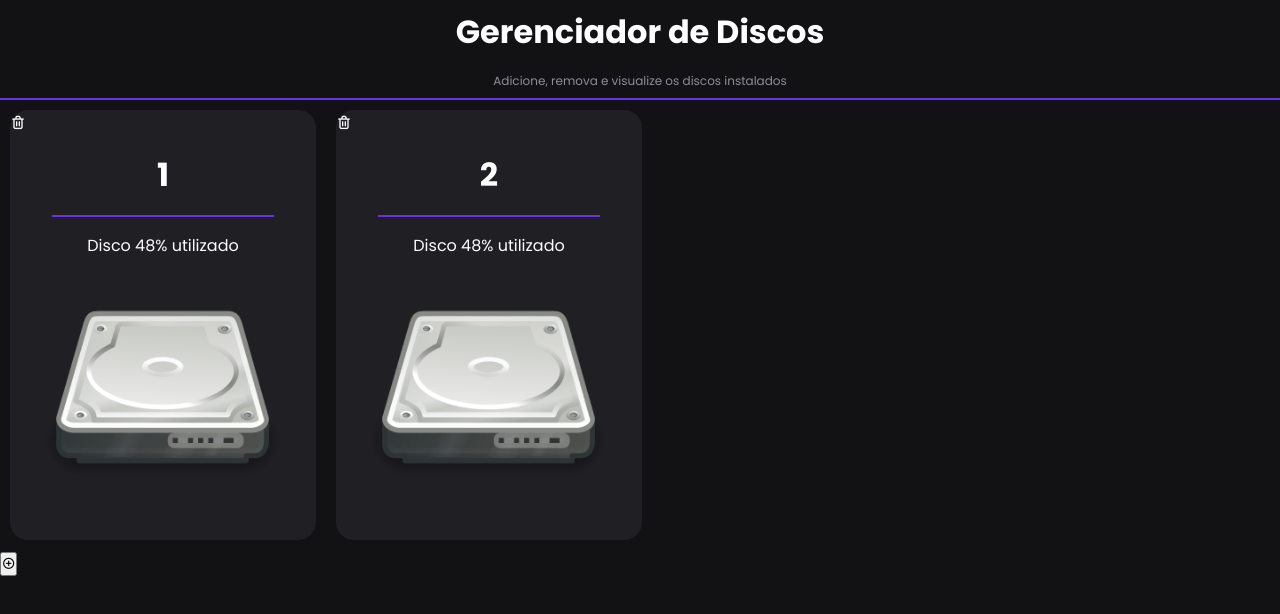
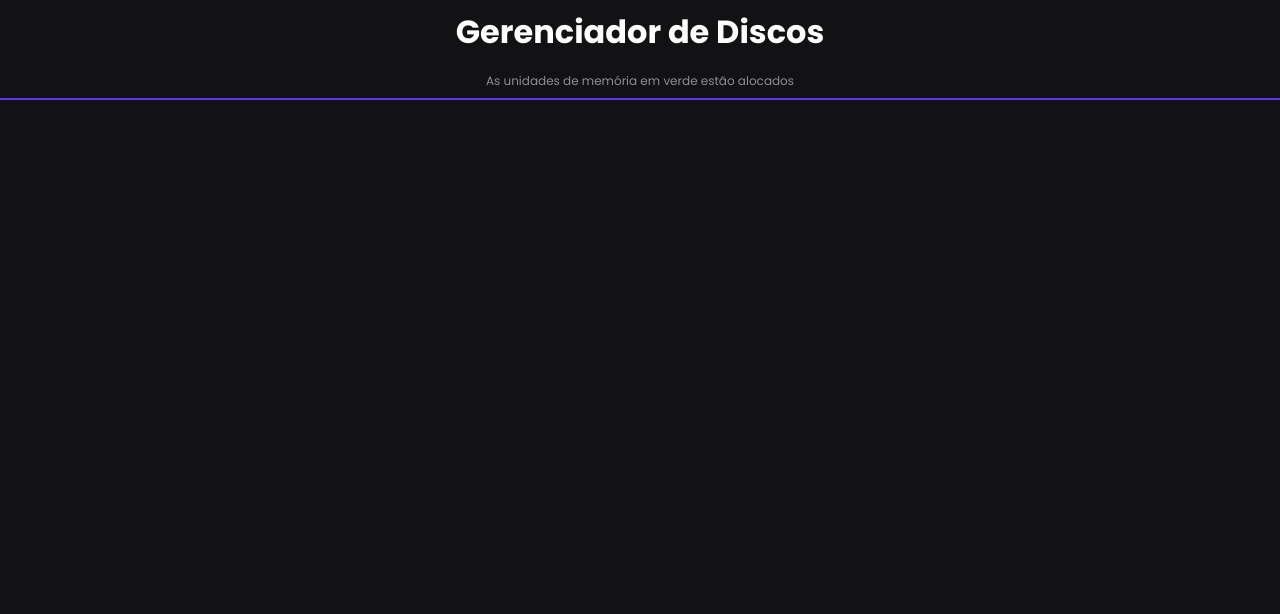
Before and after one commit to leandrofelix-dev/alocador-de-memoria, a React (Create React App) app: page /disk-management in a window 1280 px wide. Shown: the top 614 px of the page. Built offline with nearby package versions, Linux system fonts and the light colour scheme.

Commit message:
correção das rotas

```diff
--- a/src/App.tsx
+++ b/src/App.tsx
@@ -11,25 +11,12 @@ Modal.setAppElement('#root');
 
 export function App() {
 
-  const [isNewTransactionsModalOpen, setIsNewTransactionsModalOpen] = useState(false);
 
-  function handleOpenNewTransactionModal() {
-    setIsNewTransactionsModalOpen(true);
-  }
-
-  function handleCloseNewTransactionModal() {
-    setIsNewTransactionsModalOpen(false);
-  }
 
   return (
     <>
       <Global />
-      <Header information="Adicione, remova e visualize os discos instalados" />
-      <ListDisks onOpenNewTransactionModal={handleOpenNewTransactionModal}/>
-      <InsertDiskForm
-      isOpen={isNewTransactionsModalOpen}
-      onRequestClose={handleCloseNewTransactionModal}
-      />
+      <Router />
     </>
 
   )
--- a/src/components/Disk/index.tsx
+++ b/src/components/Disk/index.tsx
@@ -1,26 +1,28 @@
 import { Container } from "./styles";
 import disk from "../../assets/disk.png"
-import { Link } from "react-router-dom";
-
+import { useNavigate } from "react-router-dom";
 
 type Props = {
+    id: number
     name: string
     index: number
+    removeItem: (id: number)=> void
 }
 
-export function Disk({name, index}: Props) {
+export function Disk({ name, index, removeItem, id }: Props) {
+
+    const navigate = useNavigate()
 
     return (
         <Container>
-            <div><i className="uil uil-trash-alt"></i></div>
+                <div onClick={()=> removeItem(id)}><i className="uil uil-trash-alt"></i></div>
 
-            <div className="content">
-                <h1>{name + ' ' + (index+1)}</h1>
-                <hr />
-                <p>Disco 48% utilizado</p>
-                <img src={disk} alt="disk" />
-            </div>
-
+                <div className="content" onClick={()=> navigate('/disk-management')}>
+                    <h1>{id + 1/*name + ' ' + (index + 1)*/}</h1>
+                    <hr />
+                    <p>Disco 48% utilizado</p>
+                    <img src={disk} alt="disk" />
+                </div>
         </Container>
     )
 }
--- a/src/components/Disk/styles.ts
+++ b/src/components/Disk/styles.ts
@@ -6,6 +6,9 @@ export const Container = styled.div`
     border-radius: 18px;
     color: var(--white);
 
+    a {
+        text-decoration: none;
+    }
     .content {
         padding-top: 1rem;
         display: flex;
--- a/src/components/ListDisks/index.tsx
+++ b/src/components/ListDisks/index.tsx
@@ -7,20 +7,33 @@ interface Props {
     onOpenNewTransactionModal: () => void;
 }
 
-export function ListDisks({onOpenNewTransactionModal}: Props) {
+export function ListDisks({ onOpenNewTransactionModal }: Props) {
 
     const listDisk = [
-        {name: '', size: 0},
-        {name: '', size: 0},
+        { id: 0, name: '', size: 0 },
+        { id: 1, name: '', size: 0 },
     ]
 
     const [disks, setDisks] = useState(listDisk)
+
+    function removeItem(id: number) {
+        const disk = [...disks]
+        setDisks(disk.filter(item => item.id !== id))
+        console.log(id)
+    }
 
     return (
         <Container>
             <ul>
                 {disks.map((disk, index) => (
-                    <li key={index}><Disk name={disk.name} index={index}  /></li>
+                    <li key={index}>
+                        <Disk
+                            id={disk.id}
+                            name={disk.name}
+                            index={index}
+                            removeItem={removeItem}
+                        />
+                    </li>
                 ))}
             </ul>
 
--- a/src/index.tsx
+++ b/src/index.tsx
@@ -1,5 +1,6 @@
 import React from 'react';
 import ReactDOM from 'react-dom/client';
+import { BrowserRouter } from 'react-router-dom';
 import {App} from './App';
 import reportWebVitals from './reportWebVitals';
 
@@ -8,7 +9,9 @@ const root = ReactDOM.createRoot(
 );
 root.render(
   <React.StrictMode>
-    <App />
+    <BrowserRouter>
+      <App />
+    </BrowserRouter>
   </React.StrictMode>
 );
 
--- /dev/null
+++ b/src/pages/main/index.tsx
@@ -0,0 +1,28 @@
+import { useState } from "react";
+import { Header } from "../../components/Header";
+import { InsertDiskForm } from "../../components/InsertDiskForm";
+import { ListDisks } from "../../components/ListDisks";
+
+export default function Main() {
+
+    const [isNewTransactionsModalOpen, setIsNewTransactionsModalOpen] = useState(false);
+
+    function handleOpenNewTransactionModal() {
+        setIsNewTransactionsModalOpen(true);
+    }
+
+    function handleCloseNewTransactionModal() {
+        setIsNewTransactionsModalOpen(false);
+    }
+
+    return (
+        <>
+            <Header information="Adicione, remova e visualize os discos instalados" />
+            <ListDisks onOpenNewTransactionModal={handleOpenNewTransactionModal} />
+            <InsertDiskForm
+                isOpen={isNewTransactionsModalOpen}
+                onRequestClose={handleCloseNewTransactionModal}
+            />
+        </>
+    )
+}
--- a/src/router/router.tsx
+++ b/src/router/router.tsx
@@ -1,13 +1,12 @@
 import { BrowserRouter, Route, Routes } from "react-router-dom"
-import { App } from "../App"
 import { DiskManagement } from "../pages/disk-management"
+import Main  from "../pages/main"
 export function Router() {
     return (
-        <BrowserRouter>
         <Routes>
-            <Route path="/" element={<App />} />
+            <Route path="/" element={<Main />} />
             <Route path="/disk-management" element={<DiskManagement />} />
+            <Route path='*' element={<h1>Not Found</h1>} />
         </Routes>
-    </BrowserRouter>
     )
 }
```
